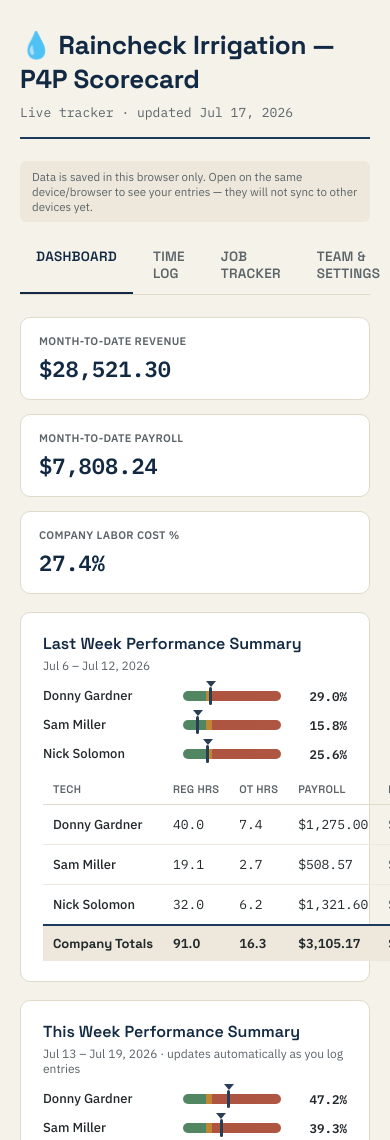
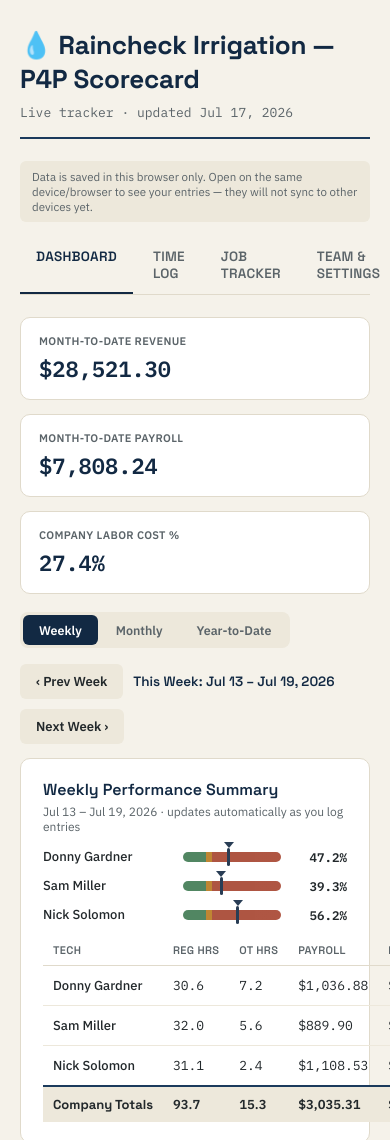
Before and after one commit to jamo315/raincheck-scorecard, a plain HTML site: page index.html in a window 390 px wide. Shown: the top 1140 px of the page. Drawn offline with Linux system fonts and the light colour scheme.

Commit message:
index.html

```diff
--- a/index.html
+++ b/index.html
@@ -30,6 +30,14 @@
   .header .sub{font-size:13px;color:var(--ink-soft);font-family:var(--mono);}
 
   .tabs{display:flex;gap:4px;margin-bottom:22px;border-bottom:1px solid var(--line);}
+
+  .view-toggle{display:inline-flex;background:var(--line-soft);border-radius:8px;padding:3px;margin-bottom:16px;gap:2px;}
+  .vt-btn{font-family:var(--body);font-weight:600;font-size:12.5px;padding:7px 16px;border-radius:6px;cursor:pointer;color:var(--ink-soft);transition:all .15s;user-select:none;}
+  .vt-btn:hover{color:var(--navy-deep);}
+  .vt-btn.active{background:var(--navy-deep);color:#fff;}
+  .nav-row{display:flex;align-items:center;gap:10px;margin-bottom:14px;flex-wrap:wrap;}
+  .nav-row select{width:auto;padding:7px 10px;}
+  .nav-label{font-family:var(--display);font-weight:600;font-size:13.5px;color:var(--navy-deep);flex:1;min-width:180px;}
   .tab{font-family:var(--display);font-weight:600;font-size:13.5px;letter-spacing:.02em;text-transform:uppercase;padding:10px 16px;cursor:pointer;color:var(--ink-soft);border-bottom:2px solid transparent;transition:all .15s;user-select:none;}
   .tab:hover{color:var(--navy);}
   .tab.active{color:var(--navy-deep);border-bottom-color:var(--navy-deep);}
@@ -123,6 +131,12 @@ async function saveKey(key, value){
 
 let CONFIG, TECHS, TIME_ENTRIES, JOB_ENTRIES;
 let activeTab = 'dashboard';
+let dashView = 'weekly'; // 'weekly' | 'monthly' | 'ytd'
+let weekOffset = 0;
+const _todayForInit = new Date();
+let viewYear = _todayForInit.getFullYear();
+let viewMonth = _todayForInit.getMonth()+1; // 1-12
+let ytdYear = _todayForInit.getFullYear();
 
 const DEFAULT_CONFIG = {
   weekStart: '2026-06-22',
@@ -237,8 +251,30 @@ function weekRanges(){
   const mStart = `${today.getFullYear()}-${pad(today.getMonth()+1)}-01`; // this calendar month
   const mEnd = toStr(today);
 
-  return {w1s,w1e,w2s,w2e,mStart,mEnd};
+  return {w1s,w1e,w2s,w2e,mStart,mEnd, thisMondayStr: w2s};
 }
+
+/* week N offsets from the current week's Monday. offset 0 = this week, -1 = last week, +1 = next week */
+function weekByOffset(offset){
+  const {thisMondayStr} = weekRanges();
+  const start = addDays(thisMondayStr, offset*7);
+  const end = addDays(start, 6);
+  return {start, end};
+}
+function monthBounds(year, month /*1-12*/){
+  const pad = n => String(n).padStart(2,'0');
+  const start = `${year}-${pad(month)}-01`;
+  const lastDay = new Date(year, month, 0).getDate();
+  const end = `${year}-${pad(month)}-${pad(lastDay)}`;
+  return {start, end};
+}
+function yearBounds(year){
+  const today = new Date();
+  const start = `${year}-01-01`;
+  const end = year === today.getFullYear() ? weekRanges().mEnd : `${year}-12-31`;
+  return {start, end};
+}
+const MONTH_NAMES = ['January','February','March','April','May','June','July','August','September','October','November','December'];
 
 /* ---------------- money/number formatting ---------------- */
 const fmtMoney = n => '$'+n.toLocaleString('en-US',{minimumFractionDigits:2,maximumFractionDigits:2});
@@ -280,9 +316,28 @@ function renderTab(){
   if(activeTab==='jobs') c.innerHTML = renderJobs();
   if(activeTab==='settings') c.innerHTML = renderSettings();
   attachTabEvents();
+  if(activeTab==='dashboard') attachDashboardEvents();
   if(activeTab==='timelog') attachTimeLogEvents();
   if(activeTab==='jobs') attachJobEvents();
   if(activeTab==='settings') attachSettingsEvents();
+}
+
+function attachDashboardEvents(){
+  document.querySelectorAll('.vt-btn').forEach(el=>{
+    el.onclick = ()=>{ dashView = el.dataset.view; renderTab(); };
+  });
+  const wkPrev = document.getElementById('wk-prev');
+  const wkNext = document.getElementById('wk-next');
+  const wkToday = document.getElementById('wk-today');
+  if(wkPrev) wkPrev.onclick = ()=>{ weekOffset -= 1; renderTab(); };
+  if(wkNext) wkNext.onclick = ()=>{ weekOffset += 1; renderTab(); };
+  if(wkToday) wkToday.onclick = ()=>{ weekOffset = 0; renderTab(); };
+  const mMonth = document.getElementById('m-month');
+  const mYear = document.getElementById('m-year');
+  if(mMonth) mMonth.onchange = ()=>{ viewMonth = Number(mMonth.value); renderTab(); };
+  if(mYear) mYear.onchange = ()=>{ viewYear = Number(mYear.value); renderTab(); };
+  const yYear = document.getElementById('y-year');
+  if(yYear) yYear.onchange = ()=>{ ytdYear = Number(yYear.value); renderTab(); };
 }
 
 /* ---------------- gauge ---------------- */
@@ -354,8 +409,68 @@ function tierPill(tier){
   return `<span class="pill ${cls}">${tier}</span>`;
 }
 
+function viewToggle(){
+  return `
+    <div class="view-toggle">
+      <div class="vt-btn ${dashView==='weekly'?'active':''}" data-view="weekly">Weekly</div>
+      <div class="vt-btn ${dashView==='monthly'?'active':''}" data-view="monthly">Monthly</div>
+      <div class="vt-btn ${dashView==='ytd'?'active':''}" data-view="ytd">Year-to-Date</div>
+    </div>
+  `;
+}
+
+function renderWeeklyView(){
+  const {start, end} = weekByOffset(weekOffset);
+  const label = weekOffset===0 ? 'This Week' : weekOffset===-1 ? 'Last Week' : weekOffset===1 ? 'Next Week' :
+                (weekOffset<0 ? `${Math.abs(weekOffset)} Weeks Ago` : `${weekOffset} Weeks Ahead`);
+  return `
+    <div class="nav-row">
+      <button class="btn-secondary" id="wk-prev">‹ Prev Week</button>
+      <div class="nav-label">${label}: ${fmtDateShort(start)} – ${fmtDateFull(end)}</div>
+      <button class="btn-secondary" id="wk-next">Next Week ›</button>
+      ${weekOffset!==0 ? '<button class="btn-secondary" id="wk-today">Back to This Week</button>' : ''}
+    </div>
+    ${weekTable('Weekly Performance Summary', `${fmtDateShort(start)} – ${fmtDateFull(end)} · updates automatically as you log entries`, start, end)}
+  `;
+}
+
+function renderMonthlyView(){
+  const {start, end} = monthBounds(viewYear, viewMonth);
+  const monthOptions = MONTH_NAMES.map((m,i)=>`<option value="${i+1}" ${viewMonth===i+1?'selected':''}>${m}</option>`).join('');
+  const yearOptions = yearOptionsList().map(y=>`<option value="${y}" ${viewYear===y?'selected':''}>${y}</option>`).join('');
+  return `
+    <div class="nav-row">
+      <label style="margin:0;">Month</label>
+      <select id="m-month">${monthOptions}</select>
+      <label style="margin:0;">Year</label>
+      <select id="m-year">${yearOptions}</select>
+    </div>
+    ${weekTable('Monthly Performance Summary', `${MONTH_NAMES[viewMonth-1]} ${viewYear} · ${fmtDateShort(start)} – ${fmtDateFull(end)}`, start, end)}
+  `;
+}
+
+function renderYtdView(){
+  const {start, end} = yearBounds(ytdYear);
+  const yearOptions = yearOptionsList().map(y=>`<option value="${y}" ${ytdYear===y?'selected':''}>${y}</option>`).join('');
+  return `
+    <div class="nav-row">
+      <label style="margin:0;">Year</label>
+      <select id="y-year">${yearOptions}</select>
+    </div>
+    ${weekTable('Year-to-Date Performance Summary', `Jan 1 – ${fmtDateFull(end)}, ${ytdYear}`, start, end)}
+  `;
+}
+
+function yearOptionsList(){
+  const thisYear = new Date().getFullYear();
+  const years = new Set([thisYear, thisYear-1, thisYear+0]);
+  TIME_ENTRIES.forEach(e=>years.add(Number(e.date.slice(0,4))));
+  JOB_ENTRIES.forEach(j=>years.add(Number(j.date.slice(0,4))));
+  return [...years].sort((a,b)=>a-b);
+}
+
 function renderDashboard(){
-  const {w1s,w1e,w2s,w2e,mStart,mEnd} = weekRanges();
+  const {mStart,mEnd} = weekRanges();
 
   const monthRows = TECHS.map(t=>({name:t.name, ...techStatsForRange(t.id, mStart, mEnd)}));
   const monthTotals = monthRows.reduce((acc,r)=>({
@@ -363,15 +478,19 @@ function renderDashboard(){
   }),{revenue:0,payroll:0,netBonus:0});
   const monthLabor = monthTotals.revenue>0 ? monthTotals.payroll/monthTotals.revenue : 0;
 
+  let viewHtml = '';
+  if(dashView==='weekly') viewHtml = renderWeeklyView();
+  if(dashView==='monthly') viewHtml = renderMonthlyView();
+  if(dashView==='ytd') viewHtml = renderYtdView();
+
   return `
     <div class="grid-3" style="margin-bottom:18px;">
       <div class="kpi"><div class="kpi-label">Month-to-Date Revenue</div><div class="kpi-val">${fmtMoney(monthTotals.revenue)}</div></div>
       <div class="kpi"><div class="kpi-label">Month-to-Date Payroll</div><div class="kpi-val">${fmtMoney(monthTotals.payroll)}</div></div>
       <div class="kpi"><div class="kpi-label">Company Labor Cost %</div><div class="kpi-val">${fmtPct(monthLabor)}</div></div>
     </div>
-    ${weekTable('Last Week Performance Summary', `${fmtDateShort(w1s)} – ${fmtDateFull(w1e)}`, w1s, w1e)}
-    ${weekTable('This Week Performance Summary', `${fmtDateShort(w2s)} – ${fmtDateFull(w2e)} · updates automatically as you log entries`, w2s, w2e)}
-    ${weekTable('Month-to-Date Actual Performance', `${fmtDateShort(mStart)} – ${fmtDateFull(mEnd)} · live running total, no projection`, mStart, mEnd)}
+    ${viewToggle()}
+    ${viewHtml}
     ${weekTable('Overall Summary (All-Time)', `Every entry ever logged, any date · always up to date`, '0000-01-01', '9999-12-31')}
     <div class="card">
       <h2>Bonus Tiers (reference)</h2>
```
